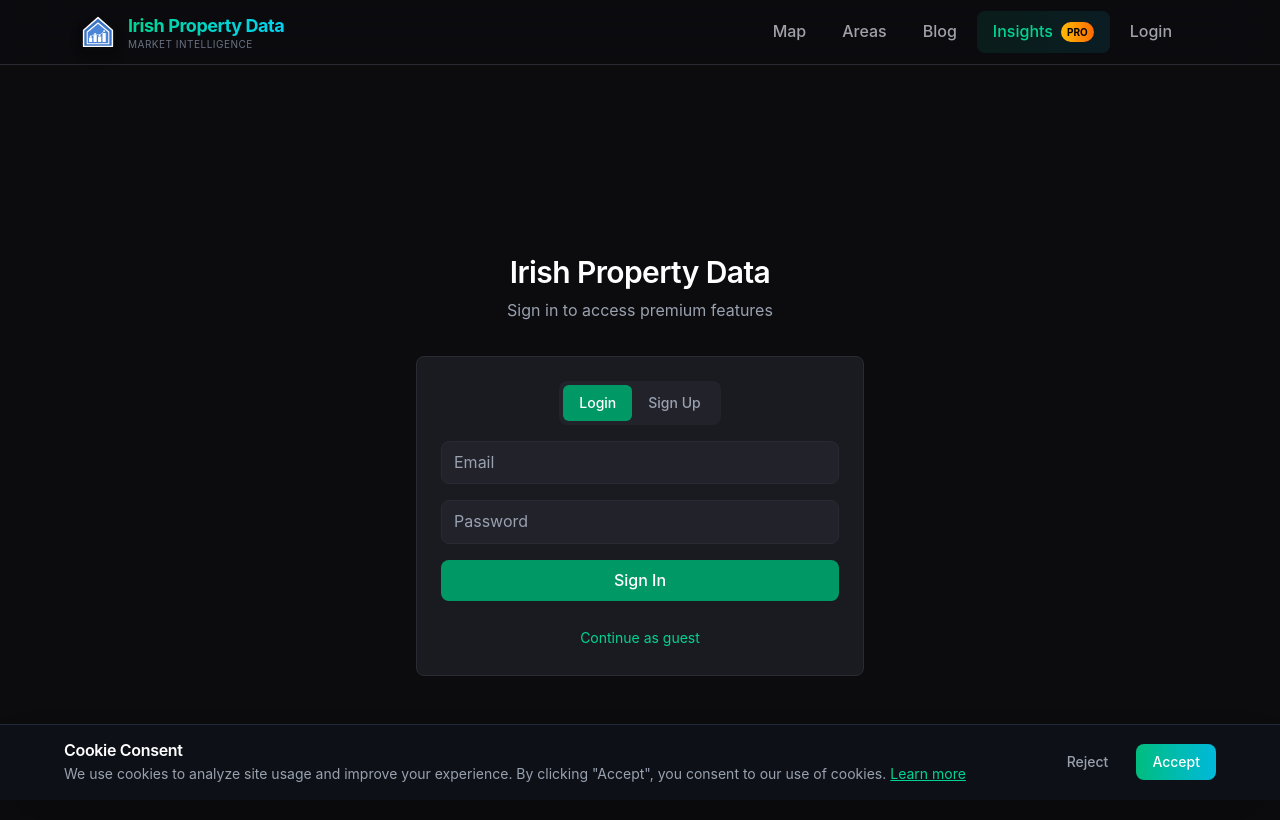
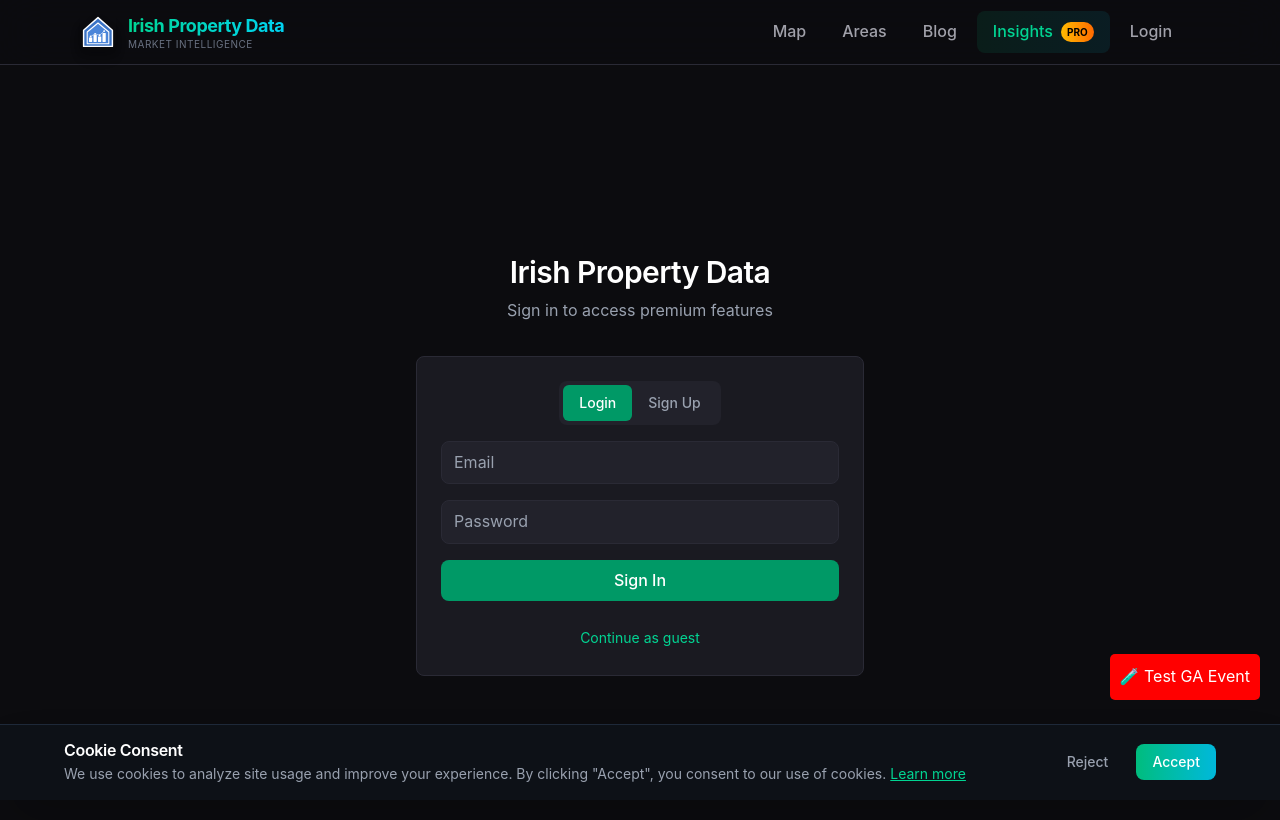
Before and after one commit to C0n0r92/property-ai, a Next.js app in the folder dashboard/: page /login in a window 1280 px wide. Shown: the top 820 px of the page. Built offline with nearby package versions, Linux system fonts and the light colour scheme; no server answers.

Commit message:
Add GA debug logging and test button

```diff
--- a/dashboard/src/components/GoogleAnalytics.tsx
+++ b/dashboard/src/components/GoogleAnalytics.tsx
@@ -12,20 +12,35 @@
     window.location.hostname !== 'localhost' &&
     window.location.hostname !== '127.0.0.1';
 
+  // Debug logging
+  useEffect(() => {
+    console.log('[GA Debug] Component mounted');
+    console.log('[GA Debug] Environment:', {
+      hostname: typeof window !== 'undefined' ? window.location.hostname : 'undefined',
+      isProduction,
+      measurementId: measurementId ? 'set' : 'not set',
+      nodeVersion: process.versions?.node
+    });
+  }, []);
+
   if (!isProduction) {
+    console.log('[GA Debug] Not loading GA - not in production');
     return null;
   }
 
   useEffect(() => {
     // Check if user has consented to cookies
     const consent = localStorage.getItem('cookie-consent');
+    console.log('[GA Debug] Initial cookie consent:', consent);
     if (consent === 'accepted') {
+      console.log('[GA Debug] Setting hasConsent to true');
       setHasConsent(true);
     }
 
     // Listen for consent changes
     const handleConsentChange = () => {
       const newConsent = localStorage.getItem('cookie-consent');
+      console.log('[GA Debug] Cookie consent changed:', newConsent);
       setHasConsent(newConsent === 'accepted');
     };
 
@@ -36,14 +51,23 @@
   }, []);
 
   if (!measurementId || !hasConsent) {
+    console.log('[GA Debug] Not loading GA script:', { measurementId: !!measurementId, hasConsent });
     return null;
   }
+
+  console.log('[GA Debug] Loading GA script with measurement ID:', measurementId);
 
   return (
     <>
       <Script
         strategy="afterInteractive"
         src={`https://www.googletagmanager.com/gtag/js?id=${measurementId}`}
+        onLoad={() => {
+          console.log('[GA Debug] GA script loaded successfully');
+        }}
+        onError={() => {
+          console.error('[GA Debug] Failed to load GA script');
+        }}
       />
       <Script
         id="google-analytics"
@@ -56,6 +80,7 @@
             gtag('config', '${measurementId}', {
               page_path: window.location.pathname,
             });
+            console.log('[GA Debug] GA initialized with measurement ID:', '${measurementId}');
           `,
         }}
       />
--- a/dashboard/src/components/Providers.tsx
+++ b/dashboard/src/components/Providers.tsx
@@ -5,6 +5,30 @@
 import CookieConsent from './CookieConsent';
 import PostHogProvider, { PostHogPageview } from './PostHogProvider';
 import { AuthProvider } from './auth/AuthProvider';
+
+// Debug component for testing GA
+function DebugAnalytics() {
+  const { analytics } = require('../lib/analytics');
+
+  return (
+    <div style={{
+      position: 'fixed',
+      bottom: '100px',
+      right: '20px',
+      background: 'red',
+      color: 'white',
+      padding: '10px',
+      borderRadius: '5px',
+      zIndex: 9999,
+      cursor: 'pointer'
+    }} onClick={() => {
+      console.log('[Debug] Triggering test event');
+      analytics.pageViewed('debug_test_page');
+    }}>
+      🧪 Test GA Event
+    </div>
+  );
+}
 
 export default function Providers({ children }: { children: React.ReactNode }) {
   return (
@@ -16,6 +40,7 @@
         </Suspense>
         <GoogleAnalytics />
         <CookieConsent />
+        <DebugAnalytics />
       </PostHogProvider>
     </AuthProvider>
   );
--- a/dashboard/src/lib/analytics.ts
+++ b/dashboard/src/lib/analytics.ts
@@ -14,24 +14,35 @@
   if (typeof window === 'undefined') return;
   const isProduction = window.location.hostname !== 'localhost' &&
     window.location.hostname !== '127.0.0.1';
-  if (!isProduction) return;
+  if (!isProduction) {
+    console.log('[Analytics Debug] Not tracking event in development:', { action, category, label, value });
+    return;
+  }
+
+  console.log('[Analytics Debug] Tracking event:', { action, category, label, value });
 
   // Google Analytics
   if ((window as any).gtag) {
+    console.log('[Analytics Debug] Sending to GA:', action);
     (window as any).gtag('event', action, {
       event_category: category,
       event_label: label,
       value: value,
     });
+  } else {
+    console.log('[Analytics Debug] gtag not available for GA event:', action);
   }
 
   // PostHog
   if (posthog) {
+    console.log('[Analytics Debug] Sending to PostHog:', action);
     posthog.capture(action, {
       category,
       label,
       value,
     });
+  } else {
+    console.log('[Analytics Debug] PostHog not available for event:', action);
   }
 };
 
```
